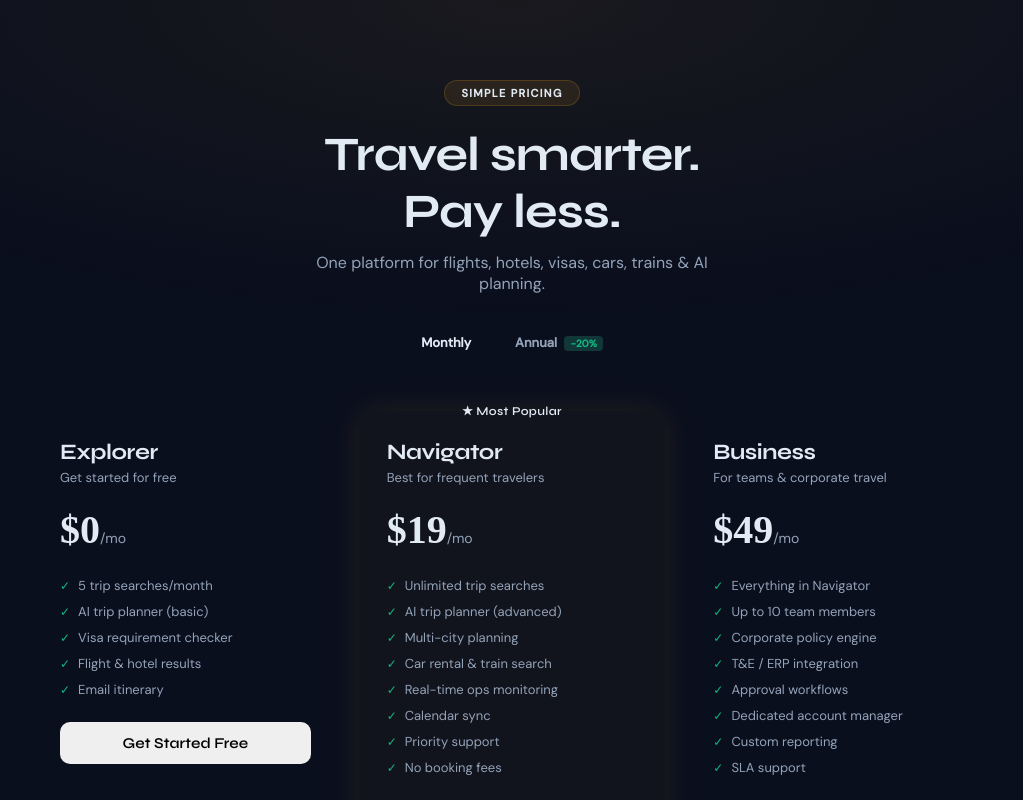
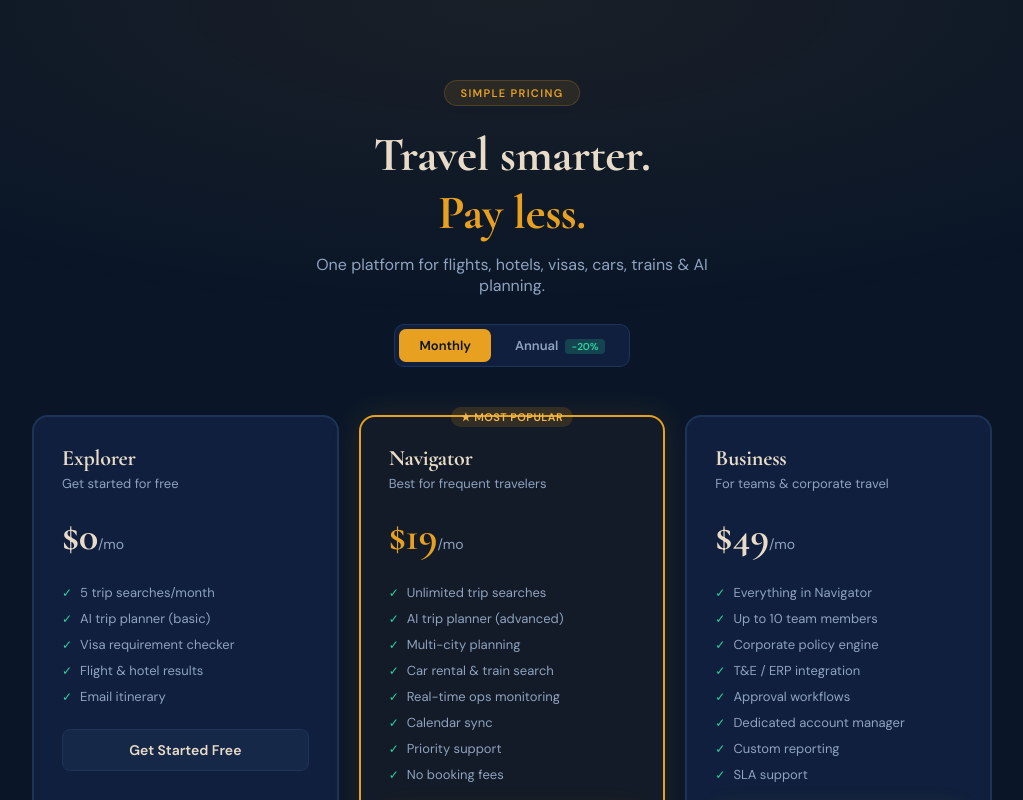
Before and after one commit to vikramprv-blip/NomadPilot, a Next.js app: page /pricing in a window 1280 px wide. Shown: the top 800 px of the page, without its empty margins (128-1151 px from the left). Built offline with nearby package versions, Linux system fonts and the light colour scheme.

Commit message:
Update globals.css

```diff
--- a/styles/globals.css
+++ b/styles/globals.css
@@ -1,161 +1,73 @@
-@import url('https://fonts.googleapis.com/css2?family=Syne:wght@400;500;600;700;800&family=DM+Sans:wght@300;400;500&display=swap');
+@import url('https://fonts.googleapis.com/css2?family=Cormorant+Garamond:wght@400;500;600;700&family=DM+Sans:ital,wght@0,300;0,400;0,500;0,600;1,300&display=swap');
 
 :root {
-  --sky: #0ea5e9;
-  --sky-dark: #0369a1;
-  --night: #0a0f1e;
-  --night-mid: #111827;
-  --night-light: #1e2a3a;
-  --night-border: #1f2d3d;
-  --cloud: #f0f7ff;
-  --muted: #64748b;
-  --text: #e2eaf4;
-  --text-dim: #94a3b8;
-  --accent: #38bdf8;
-  --green: #10b981;
-  --amber: #f59e0b;
-  --red: #ef4444;
-  --radius: 14px;
-  --shadow: 0 4px 24px rgba(0,0,0,0.4);
+  --navy:        #0a1628;
+  --navy-mid:    #0f1f3d;
+  --navy-light:  #162847;
+  --navy-border: #1e3358;
+  --gold:        #e8a020;
+  --gold-light:  #f2b84b;
+  --gold-dark:   #c4891a;
+  --gold-glow:   rgba(232,160,32,0.18);
+  --cream:       #fdf6e3;
+  --text:        #e8dcc8;
+  --text-dim:    #8fa3c0;
+  --text-muted:  #4e6585;
+  --green:       #2dd4a0;
+  --red:         #e85555;
+  --amber:       #f59e0b;
+  --radius:      12px;
+  --shadow:      0 8px 32px rgba(0,0,0,0.5);
+  --shadow-gold: 0 4px 24px rgba(232,160,32,0.2);
 }
 
 * { box-sizing: border-box; margin: 0; padding: 0; }
+html, body { background: var(--navy); color: var(--text); font-family: 'DM Sans', sans-serif; min-height: 100vh; -webkit-font-smoothing: antialiased; }
+h1, h2, h3, h4, h5 { font-family: 'Cormorant Garamond', serif; letter-spacing: -0.01em; }
 
-html, body {
-  background: var(--night);
-  color: var(--text);
-  font-family: 'DM Sans', sans-serif;
-  min-height: 100vh;
-  -webkit-font-smoothing: antialiased;
-}
+.card { background: var(--navy-mid); border: 1px solid var(--navy-border); border-radius: var(--radius); padding: 24px; }
+.card-gold { background: linear-gradient(135deg, rgba(232,160,32,0.08), rgba(232,160,32,0.03)); border: 1px solid rgba(232,160,32,0.25); border-radius: var(--radius); padding: 24px; }
 
-h1, h2, h3, h4, h5 {
-  font-family: 'Syne', sans-serif;
-  letter-spacing: -0.02em;
-}
+.btn { display: inline-flex; align-items: center; gap: 8px; padding: 11px 22px; border-radius: 8px; border: none; font-family: 'DM Sans', sans-serif; font-weight: 600; font-size: 14px; cursor: pointer; transition: all 0.2s; white-space: nowrap; }
+.btn-gold { background: linear-gradient(135deg, var(--gold), var(--gold-dark)); color: var(--navy); box-shadow: var(--shadow-gold); }
+.btn-gold:hover { transform: translateY(-1px); box-shadow: 0 6px 28px rgba(232,160,32,0.35); }
+.btn-navy { background: var(--navy-light); color: var(--text); border: 1px solid var(--navy-border); }
+.btn-navy:hover { border-color: var(--gold); color: var(--gold); }
+.btn-outline { background: transparent; color: var(--gold); border: 1px solid rgba(232,160,32,0.4); }
+.btn-outline:hover { background: var(--gold-glow); border-color: var(--gold); }
+.btn:disabled { opacity: 0.4; cursor: not-allowed; transform: none !important; }
+.btn-lg { padding: 14px 32px; font-size: 16px; border-radius: 10px; }
 
-/* ─── Cards ──────────────────────────────────────────────────────────────── */
-.card {
-  background: var(--night-mid);
-  border: 1px solid var(--night-border);
-  border-radius: var(--radius);
-  padding: 24px;
-}
+.input-field { width: 100%; background: var(--navy-light); border: 1px solid var(--navy-border); border-radius: 8px; padding: 11px 14px; color: var(--text); font-family: 'DM Sans', sans-serif; font-size: 14px; outline: none; transition: border-color 0.2s; }
+.input-field:focus { border-color: rgba(232,160,32,0.5); }
+.input-field::placeholder { color: var(--text-muted); }
+select.input-field { appearance: none; cursor: pointer; }
 
-.card-glass {
-  background: rgba(14, 165, 233, 0.05);
-  border: 1px solid rgba(14, 165, 233, 0.15);
-  border-radius: var(--radius);
-  backdrop-filter: blur(12px);
-}
+.badge { display: inline-flex; align-items: center; gap: 4px; padding: 3px 10px; border-radius: 20px; font-size: 11px; font-weight: 600; letter-spacing: 0.04em; text-transform: uppercase; }
+.badge-gold  { background: rgba(232,160,32,0.15); color: var(--gold-light); }
+.badge-green { background: rgba(45,212,160,0.12); color: var(--green); }
+.badge-red   { background: rgba(232,85,85,0.12);  color: var(--red); }
+.badge-navy  { background: var(--navy-light); color: var(--text-dim); border: 1px solid var(--navy-border); }
 
-/* ─── Buttons ────────────────────────────────────────────────────────────── */
-.btn {
-  display: inline-flex;
-  align-items: center;
-  gap: 8px;
-  padding: 12px 24px;
-  border-radius: 10px;
-  border: none;
-  font-family: 'Syne', sans-serif;
-  font-weight: 600;
-  font-size: 15px;
-  cursor: pointer;
-  transition: all 0.2s;
-}
+.score-bar { height: 5px; background: var(--navy-border); border-radius: 3px; overflow: hidden; }
+.score-bar-fill { height: 100%; border-radius: 3px; background: linear-gradient(90deg, var(--gold-dark), var(--gold-light)); transition: width 0.7s ease; }
 
-.btn-primary {
-  background: var(--sky);
-  color: white;
-}
-.btn-primary:hover { background: var(--sky-dark); transform: translateY(-1px); }
+.tab-bar { display: flex; background: var(--navy-mid); border: 1px solid var(--navy-border); border-radius: 10px; padding: 4px; gap: 4px; }
+.tab-btn { flex: 1; padding: 9px 16px; border-radius: 7px; border: none; cursor: pointer; font-family: 'DM Sans', sans-serif; font-weight: 500; font-size: 13px; background: transparent; color: var(--text-dim); transition: all 0.2s; }
+.tab-btn.active { background: var(--gold); color: var(--navy); font-weight: 700; }
+.tab-btn:not(.active):hover { color: var(--text); background: var(--navy-light); }
 
-.btn-ghost {
-  background: transparent;
-  color: var(--text-dim);
-  border: 1px solid var(--night-border);
-}
-.btn-ghost:hover { background: var(--night-light); color: var(--text); }
+.service-chip { display: inline-flex; align-items: center; gap: 7px; padding: 8px 14px; border-radius: 8px; cursor: pointer; border: 1px solid var(--navy-border); background: var(--navy-light); font-size: 13px; font-weight: 500; color: var(--text-dim); transition: all 0.18s; user-select: none; }
+.service-chip.active { border-color: var(--gold); background: rgba(232,160,32,0.1); color: var(--gold); }
+.service-chip:hover:not(.active) { color: var(--text); }
 
-.btn-success {
-  background: var(--green);
-  color: white;
-}
-.btn-success:hover { opacity: 0.9; }
+@keyframes fadeUp   { from { opacity:0; transform:translateY(18px); } to { opacity:1; transform:translateY(0); } }
+@keyframes fadeIn   { from { opacity:0; } to { opacity:1; } }
+@keyframes spin     { to { transform: rotate(360deg); } }
+@keyframes shimmer  { 0%,100% { opacity:.6; } 50% { opacity:1; } }
+@keyframes goldPulse { 0%,100% { box-shadow: 0 0 0 0 rgba(232,160,32,0); } 50% { box-shadow: 0 0 16px 4px rgba(232,160,32,0.2); } }
 
-.btn:disabled { opacity: 0.4; cursor: not-allowed; transform: none !important; }
-
-/* ─── Stage Progress ─────────────────────────────────────────────────────── */
-.stage-dot {
-  width: 10px;
-  height: 10px;
-  border-radius: 50%;
-  background: var(--night-border);
-  transition: all 0.3s;
-}
-.stage-dot.active { background: var(--sky); box-shadow: 0 0 12px var(--sky); }
-.stage-dot.done { background: var(--green); }
-
-/* ─── Score Bar ──────────────────────────────────────────────────────────── */
-.score-bar {
-  height: 6px;
-  background: var(--night-border);
-  border-radius: 3px;
-  overflow: hidden;
-}
-.score-bar-fill {
-  height: 100%;
-  border-radius: 3px;
-  background: linear-gradient(90deg, var(--sky), var(--accent));
-  transition: width 0.6s ease;
-}
-
-/* ─── Input ──────────────────────────────────────────────────────────────── */
-.input-field {
-  width: 100%;
-  background: var(--night-light);
-  border: 1px solid var(--night-border);
-  border-radius: 10px;
-  padding: 14px 18px;
-  color: var(--text);
-  font-family: 'DM Sans', sans-serif;
-  font-size: 15px;
-  outline: none;
-  transition: border-color 0.2s;
-}
-.input-field:focus { border-color: var(--sky); }
-.input-field::placeholder { color: var(--muted); }
-
-/* ─── Badge ──────────────────────────────────────────────────────────────── */
-.badge {
-  display: inline-flex;
-  align-items: center;
-  gap: 4px;
-  padding: 3px 10px;
-  border-radius: 20px;
-  font-size: 12px;
-  font-weight: 600;
-  font-family: 'Syne', sans-serif;
-  letter-spacing: 0.03em;
-}
-.badge-sky { background: rgba(14,165,233,0.15); color: var(--accent); }
-.badge-green { background: rgba(16,185,129,0.15); color: var(--green); }
-.badge-amber { background: rgba(245,158,11,0.15); color: var(--amber); }
-.badge-red { background: rgba(239,68,68,0.15); color: var(--red); }
-
-/* ─── Animations ─────────────────────────────────────────────────────────── */
-@keyframes fadeUp {
-  from { opacity: 0; transform: translateY(20px); }
-  to   { opacity: 1; transform: translateY(0); }
-}
-@keyframes spin {
-  from { transform: rotate(0deg); }
-  to   { transform: rotate(360deg); }
-}
-@keyframes pulse-glow {
-  0%, 100% { box-shadow: 0 0 8px var(--sky); }
-  50%       { box-shadow: 0 0 24px var(--sky); }
-}
-
-.fade-up { animation: fadeUp 0.4s ease forwards; }
-.spin { animation: spin 1s linear infinite; }
+.fade-up  { animation: fadeUp  0.45s ease forwards; }
+.fade-in  { animation: fadeIn  0.3s ease forwards; }
+.spin     { display:inline-block; animation: spin 0.9s linear infinite; }
+.shimmer  { animation: shimmer 1.8s ease-in-out infinite; }
```
